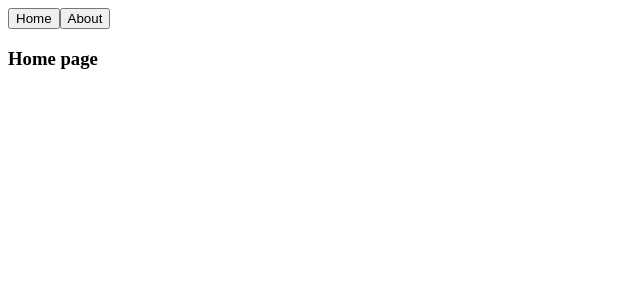
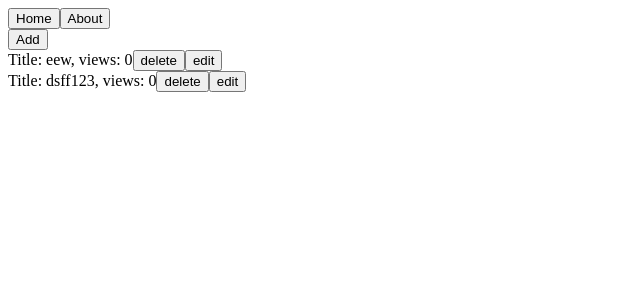
Before and after one commit to geheim79/FRONT_END_ADVANCE, a React (Vite) app: page / in a window 1280 px wide. Shown: the top 300 px of the page, without its empty margins (0-640 px from the left). Built offline with nearby package versions, Linux system fonts and the light colour scheme; data requests are answered from the project's data file.

Commit message:
lesson-4-2

```diff
--- /dev/null
+++ b/db.json
@@ -0,0 +1,30 @@
+{
+  "posts": [
+    {
+      "title": "eew",
+      "views": 0,
+      "id": "QXfxxdIsycc"
+    },
+    {
+      "title": "dsff123",
+      "views": 0,
+      "id": "lXWN4y5D-_4"
+    }
+  ],
+  "comments": [
+    {
+      "id": "1",
+      "text": "a comment about post 1",
+      "postId": null
+    },
+    {
+      "id": "2",
+      "text": "another comment about post 1",
+      "postId": null
+    }
+  ],
+  "profile": {
+    "name": "typicode"
+  },
+  "$schema": "./node_modules/json-server/schema.json"
+}
--- a/package.json
+++ b/package.json
@@ -10,6 +10,9 @@
     "preview": "vite preview"
   },
   "dependencies": {
+    "axios": "^1.18.1",
+    "axis": "^1.0.0",
+    "json-server": "^1.0.0-beta.15",
     "react": "^19.2.6",
     "react-dom": "^19.2.6",
     "react-router": "^8.1.0"
--- a/src/App.jsx
+++ b/src/App.jsx
@@ -5,6 +5,8 @@ import {Routes, Route} from "react-router"
 import Home from "./Components/Home"
 import About from "./Components/About"
 import Header from "./Components/Header"
+import CreatePost from "./Components/CreatePost"
+import EdiPost from './Components/EditPost'
 
 function App() {
 
@@ -15,6 +17,8 @@ function App() {
     <Routes>
       <Route path="/" element={<Home/>} />
       <Route path= "/about" element = {<About/>} />
+      <Route path="/post/create" element ={<CreatePost/>} />
+      <Route path= "/post/:id/edit" element ={<EdiPost/>} />
     </Routes>
     </>
   )
--- /dev/null
+++ b/src/Components/CreatePost.jsx
@@ -0,0 +1,33 @@
+import {useState} from "react"
+import {useNavigate} from "react-router"
+import api from "../api/axios"
+import {Link} from "react-router"
+
+
+const CreatePost = () =>{
+    const[title, setTitle] = useState ("")
+    const navigate = useNavigate()
+
+    const onCreatePost = async ()=>{
+        await api.post ("/posts",{title,views:0})
+        navigate("/")
+    }
+
+    return(
+        <>
+        <div>
+            <Link to = "/">Back</Link>
+        </div>
+        <input
+        placeholder="title"
+        value={title}
+        onChange={(e) =>setTitle(e.target.value)}
+
+
+        />
+        <button onClick={onCreatePost}>Save</button>
+        </>
+    )
+}
+
+export default CreatePost
--- /dev/null
+++ b/src/Components/EditPost.jsx
@@ -0,0 +1,43 @@
+import { useEffect, useState } from "react"
+import { useNavigate } from "react-router"
+import api from "../api/axios"
+import { Link, useParams } from "react-router"
+
+
+const EdiPost = () => {
+    const [post, setPost] = useState({ title: "" })
+
+    const navigate = useNavigate()
+    const { id } = useParams()
+
+    const onEdiPost = async () => {
+        await api.put(`/posts/${id}`, post)
+        navigate("/")
+    }
+
+    const onFetchPost = async() => {
+        const { data } = await api.get(`/posts/${id}`)
+        setPost(data)
+    }
+    useEffect(() => {
+        onFetchPost()
+    }, [])
+
+    return (
+        <>
+            <div>
+                <Link to="/">Back</Link>
+            </div>
+            <input
+                placeholder="title"
+                value={post.title}
+                onChange={(e) => setPost({ ...post, title: e.target.value })}
+
+
+            />
+            <button onClick={onEdiPost}>Update</button>
+        </>
+    )
+}
+
+export default EdiPost
--- a/src/Components/Home.jsx
+++ b/src/Components/Home.jsx
@@ -1,5 +1,44 @@
-const Home = () =>{
-    return <h3>Home page</h3>
+import { useEffect, useState } from "react"
+import api from "../api/axios"
+import Post from './Post'
+import { useNavigate } from "react-router"
+
+
+const Home = () => {
+    const navigate = useNavigate();
+    const [posts, setPosts] = useState([])
+    const [refreshState, setRefreshState] = useState (false)
+
+    const refreshPosts = () =>{
+        setRefreshState(!refreshState)
+    }
+
+    const onFetchPosts = async () => {
+        const { data } = await api.get("/posts")
+        console.log('data', data)
+        setPosts(data)
+    }
+
+    useEffect(() => {
+        onFetchPosts()
+    }, [refreshState])
+
+    const redirectToAdd =()=>{
+        navigate("./post/create")
+    }
+
+
+
+    return (
+        <>
+        <div>
+            <button onClick={redirectToAdd}>Add</button>
+        </div>
+            {posts.map((post) => (
+                <Post key={post.id} {...post} refreshPosts={refreshPosts} />
+            ))}
+        </>
+    )
 }
 
 export default Home
--- /dev/null
+++ b/src/Components/Post.jsx
@@ -0,0 +1,25 @@
+import api from "../api/axios"
+import {Link} from 'react-router'
+const Post = ({id,title,views, refreshPosts}) =>{
+
+    const onRemovePost = async () =>{
+
+        await api.delete(`/posts/${id}`)
+        refreshPosts()
+
+
+    }
+    return (
+        <div>
+            <span>
+                Title: {title}, views: {views}
+            </span>
+            <button onClick={onRemovePost}>delete</button>
+            <Link to = {`/post/${id}/edit/`}>
+            <button>edit</button>
+            </Link>
+        </div>
+    )
+}
+
+export default Post
--- /dev/null
+++ b/src/api/axios.js
@@ -0,0 +1,7 @@
+import axios from 'axios'
+
+const api = axios.create({
+    baseURL: 'http://localhost:3000'
+})
+
+export default api
```
Also changed, not shown: 1 other file (tests, documents, lock files or other folders).
